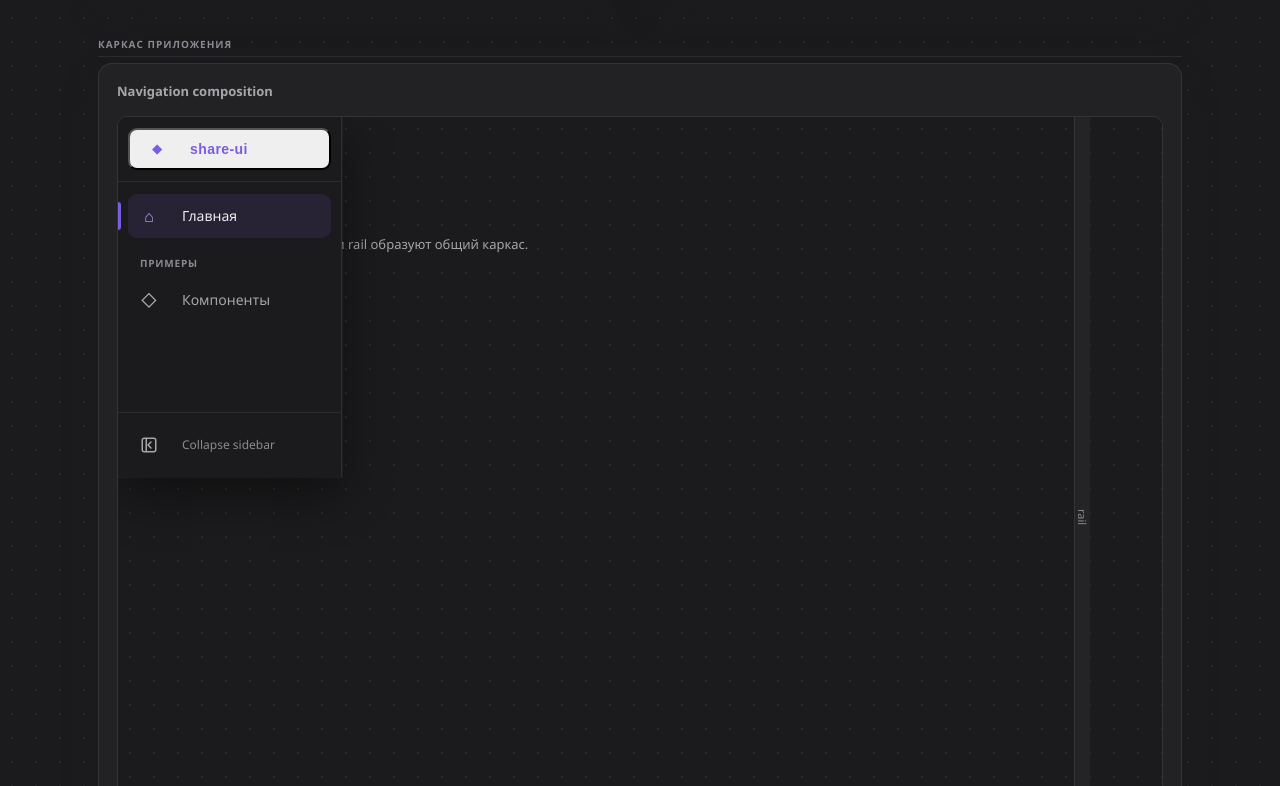
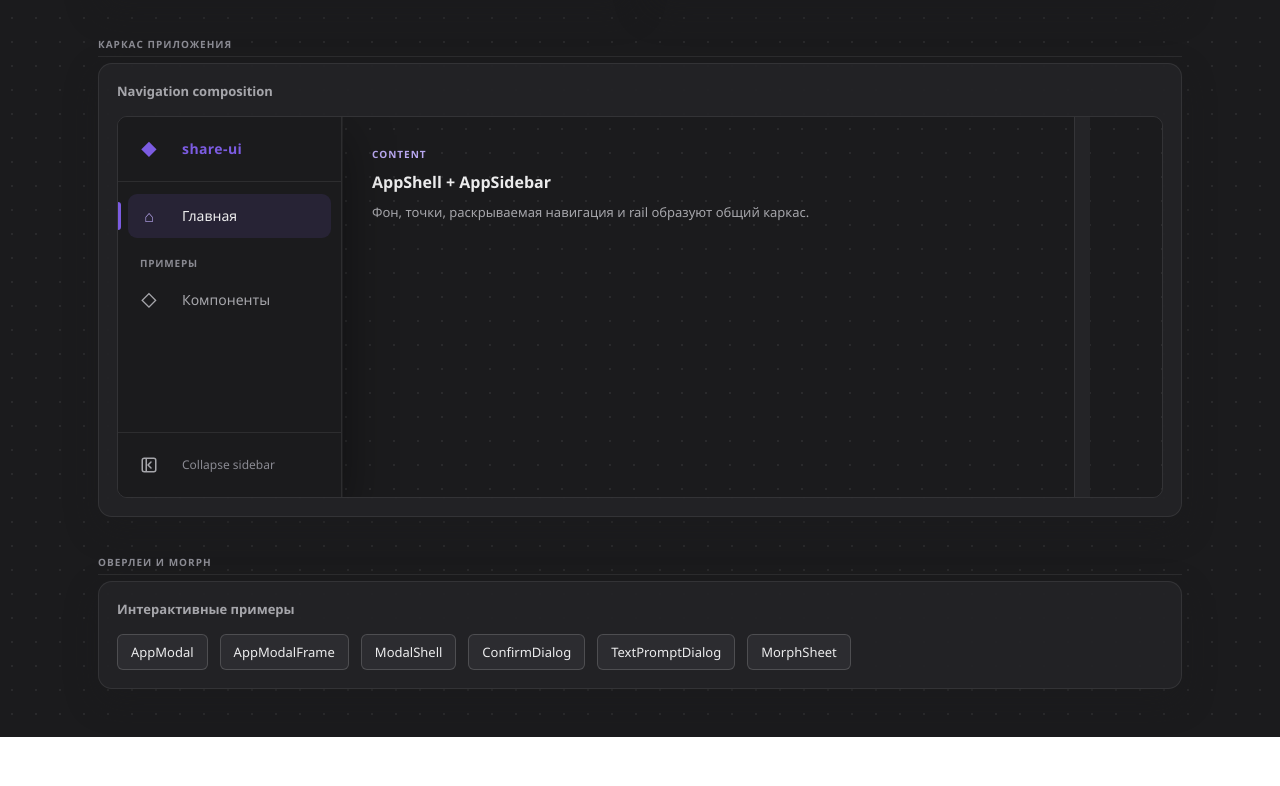
Before and after one commit to SylvieShare/share-ui, a Vue app: page / in a window 1280 px wide. Shown: the part 1914-2700 px from the top of the page. After the commit the page ends 2651 px from the top, so only its background shows below. Built offline with nearby package versions, Linux system fonts and the light colour scheme.

Commit message:
Исправить preview каркаса приложения

```diff
--- a/package.json
+++ b/package.json
@@ -1,6 +1,6 @@
 {
   "name": "@sylvieshare/share-ui",
-  "version": "0.8.0",
+  "version": "0.8.1",
   "description": "Shared Vue 3 design tokens, UI primitives and headless interactions for SylvieShare applications.",
   "type": "module",
   "main": "./dist/share-ui.js",
--- a/src/components/navigation/SidebarBrand.vue
+++ b/src/components/navigation/SidebarBrand.vue
@@ -34,9 +34,14 @@ defineProps({
   gap: 12px;
   min-width: 0;
   height: 42px;
+  padding: 0;
   overflow: hidden;
+  background: transparent;
+  border: 0;
   border-radius: 9px;
   color: var(--accent);
+  font: inherit;
+  text-align: left;
   text-decoration: none;
   flex: 1;
 }
--- a/src/gallery/ComponentGallery.vue
+++ b/src/gallery/ComponentGallery.vue
@@ -197,11 +197,16 @@
       >
         <h2>Navigation composition</h2>
         <div class="share-component-gallery__chrome">
-          <AppShell content-tag="div" :rail-width="88">
+          <AppShell
+            class="share-component-gallery__chrome-shell"
+            :class="{ 'share-component-gallery__chrome-shell--expanded': sidebarExpanded }"
+            content-tag="div"
+            :rail-width="88"
+          >
             <template #sidebar>
               <AppSidebar v-model="sidebarExpanded" position="sticky" :default-expanded="true" storage-key="">
                 <template #brand>
-                  <SidebarBrand as="button" label="share-ui">
+                  <SidebarBrand as="div" label="share-ui">
                     <template #icon><span>◆</span></template>
                   </SidebarBrand>
                 </template>
@@ -215,9 +220,9 @@
               </AppSidebar>
             </template>
             <div class="share-component-gallery__chrome-content">
-              <SidebarToggle :expanded="sidebarExpanded" @click="sidebarExpanded = !sidebarExpanded" />
-              <strong>AppShell canvas</strong>
-              <span>Фон, точки, sidebar и rail образуют общий каркас.</span>
+              <span class="share-component-gallery__chrome-kicker">content</span>
+              <strong>AppShell + AppSidebar</strong>
+              <span>Фон, точки, раскрываемая навигация и rail образуют общий каркас.</span>
             </div>
             <template #rail><div class="share-component-gallery__rail">rail</div></template>
           </AppShell>
@@ -315,7 +320,6 @@ import AppSidebar from '../components/navigation/AppSidebar.vue'
 import SidebarBrand from '../components/navigation/SidebarBrand.vue'
 import SidebarGroup from '../components/navigation/SidebarGroup.vue'
 import SidebarNavItem from '../components/navigation/SidebarNavItem.vue'
-import SidebarToggle from '../components/navigation/SidebarToggle.vue'
 import EditorPanel from '../components/editor/EditorPanel.vue'
 import EditorSection from '../components/editor/EditorSection.vue'
 import EditorSectionTitle from '../components/editor/EditorSectionTitle.vue'
@@ -499,10 +503,19 @@ function resetForm() {
 .share-component-gallery__popover-copy { display: block; max-width: 250px; padding: 5px; color: var(--text-2); font-size: 13px; line-height: 1.45; }
 
 .share-component-gallery__chrome { overflow: hidden; border: 1px solid var(--border); border-radius: var(--r-md); }
-.share-component-gallery__chrome :deep(.share-app-shell) { min-height: 360px; }
-.share-component-gallery__chrome :deep(.share-app-sidebar) { height: 360px; }
-.share-component-gallery__chrome-content { display: flex; min-width: 0; padding: 28px; flex-direction: column; align-items: flex-start; gap: 12px; }
+.share-component-gallery__chrome-shell {
+  height: 380px;
+  min-height: 0;
+  max-height: 380px;
+  overflow: hidden;
+}
+.share-component-gallery__chrome-shell--expanded {
+  --share-sidebar-collapsed-w: var(--share-sidebar-expanded-w);
+}
+.share-component-gallery__chrome :deep(.share-app-sidebar) { height: 100%; }
+.share-component-gallery__chrome-content { display: flex; min-width: 0; padding: 30px; flex-direction: column; align-items: flex-start; justify-content: center; gap: 10px; }
 .share-component-gallery__chrome-content > span { max-width: 440px; color: var(--text-2); font-size: 13px; }
+.share-component-gallery__chrome-content > .share-component-gallery__chrome-kicker { color: var(--accent-soft); font-size: 10px; font-weight: 800; letter-spacing: .1em; text-transform: uppercase; }
 .share-component-gallery__rail { display: grid; height: 100%; border-left: 1px solid var(--border); background: var(--surface); color: var(--text-muted); font-size: 11px; place-items: center; writing-mode: vertical-rl; }
 
 .share-component-gallery__overlay-content { display: flex; padding: 24px; flex-direction: column; gap: 10px; }
@@ -517,7 +530,7 @@ function resetForm() {
   .share-component-gallery__form-grid { grid-template-columns: 1fr; }
   .share-component-gallery__card--wide,
   .share-component-gallery__card--bleed { grid-column: auto; }
-  .share-component-gallery__chrome :deep(.share-app-shell) { min-height: 320px; }
+  .share-component-gallery__chrome-shell { height: 320px; max-height: 320px; }
   .share-component-gallery__rail { display: none; }
 }
 
```
Also changed, not shown: 6 other files (tests, documents, lock files or other folders).
